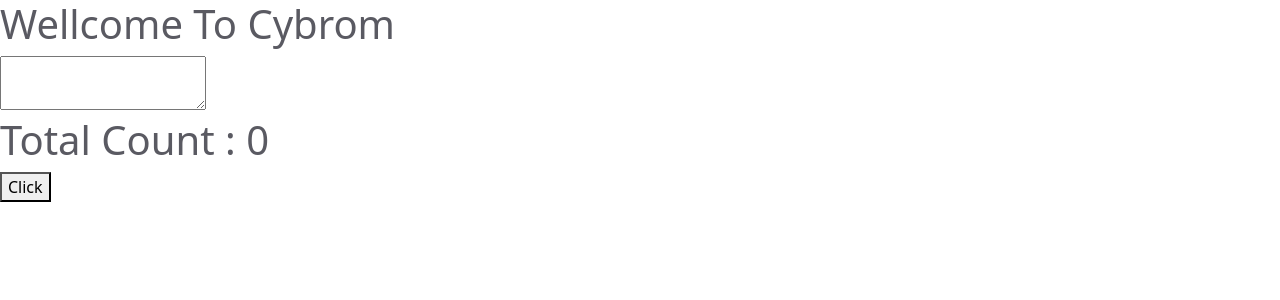
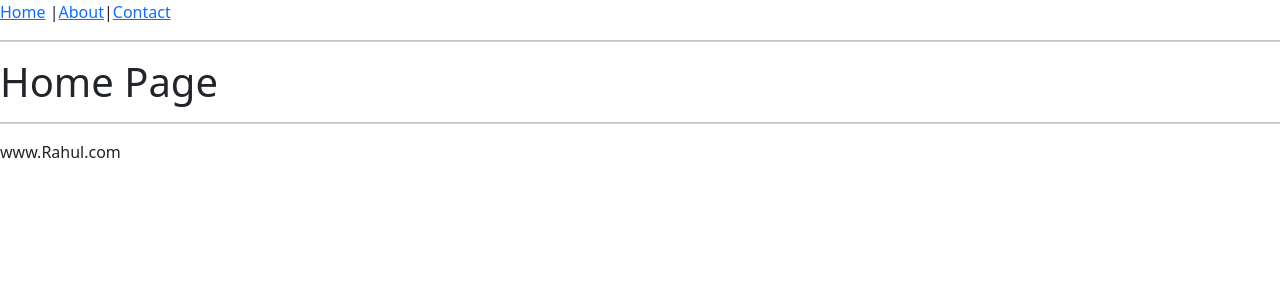
Before and after one commit to rahullokhande123/React_codes, a React (Vite) app: page / in a window 1280 px wide. Shown: the top 300 px of the page. Built offline with nearby package versions, Linux system fonts and the light colour scheme.

Commit message:
Navigate

```diff
--- /dev/null
+++ b/src/About.jsx
@@ -0,0 +1,15 @@
+import { useNavigate } from "react-router-dom";
+const About=()=>{
+     const navigate=useNavigate();
+     const Change=()=>{
+        navigate("/contact")
+     }
+    return(
+
+        <>
+        <h1>About Page </h1>
+        <button onClick={Change}>Click</button>
+        </>
+    )
+}
+export default About;
--- a/src/App.jsx
+++ b/src/App.jsx
@@ -1,24 +1,22 @@
-import { useRef,useEffect,useState} from "react";
+import Layout from "./Layout";
+import { BrowserRouter,Routes,Route } from "react-router-dom";
+import Home from "./Home";
+import About from "./About";
+import Contact from "./Contact";
 
-const App =()=>{
-  const [mydata,setMydata]=useState("");
-  const myref=useRef(0);
-  const textref=useRef(0);
-
-  useEffect(()=>{
-    myref.current=myref.current+1
-  })
-
-  const display=()=>{
-    textref.current.style.backgroundColor="skyblue";
-  }
-
+const App=()=>{
   return(
     <>
-       <h1>Wellcome To Cybrom</h1>
-       <textarea value={mydata} ref={textref} onChange={(e)=>{setMydata(e.target.value)}} />
-        <h1>Total Count : {myref.current}</h1>
-        <button onClick={display}>Click</button>
+    <BrowserRouter>
+          <Routes>
+               <Route path="/" element={<Layout/>}>
+                  <Route index element={<Home/>}/>
+                  <Route path="home" element={<Home/>}/>
+                  <Route path="about" element={<About/>}/>
+                  <Route path="contact" element={<Contact/>}/>
+               </Route>
+          </Routes>
+    </BrowserRouter>
     </>
   )
 }
--- /dev/null
+++ b/src/Contact.jsx
@@ -0,0 +1,15 @@
+import { useNavigate } from "react-router-dom";
+
+const Contact=()=>{
+    const navigate=useNavigate();
+    setTimeout(()=>{
+        navigate("/home")
+    },4000);
+
+    return(
+        <>
+        <h1>Contact Page</h1>
+        </>
+    )
+}
+export default Contact;
--- /dev/null
+++ b/src/Home.jsx
@@ -0,0 +1,10 @@
+const Home=()=>{
+
+    return(
+
+        <>
+        <h1>Home Page </h1>
+        </>
+    )
+}
+export default Home
--- /dev/null
+++ b/src/Layout.jsx
@@ -0,0 +1,15 @@
+import { Link,Outlet } from "react-router-dom";
+const Layout=()=>{
+    return(
+        <>
+        <Link to="home">Home</Link> |
+        <Link to="about">About</Link>|
+        <Link to="contact">Contact</Link>
+        <hr size="4" color="red" />
+        <Outlet/>
+        <hr size="4" color="red" />
+        www.Rahul.com
+        </>
+    )
+}
+export default Layout;
--- a/src/css/style.css
+++ /dev/null
@@ -1,32 +0,0 @@
-
-
-
-.footer
-{
-    width: 100%;
-    height: 200px;
-    background-color: lightgrey;
-}
-
-#container
-{
-    width: 90%;
-    border: 3px solid gray;
-    border-radius: 30px;
-    margin: auto;
-    box-shadow: 3px 3px 3px pink;
-    margin-top: 20px;
-    margin-bottom: 20px;
-    padding: 30px;
-}
-
-h1
-{
-    color: rgb(90, 90, 98);
-}
-
-.divcenter
-{
-    width: 600px;
-    margin: auto;
-}
--- a/src/main.jsx
+++ b/src/main.jsx
@@ -2,6 +2,5 @@
 import ReactDOM from 'react-dom/client'
 import App from './App.jsx'
 import 'bootstrap/dist/css/bootstrap.min.css';
-import "./css/style.css";
-
+// import "./css/style.css";
 ReactDOM.createRoot(document.getElementById('root')).render(<App />)
```
